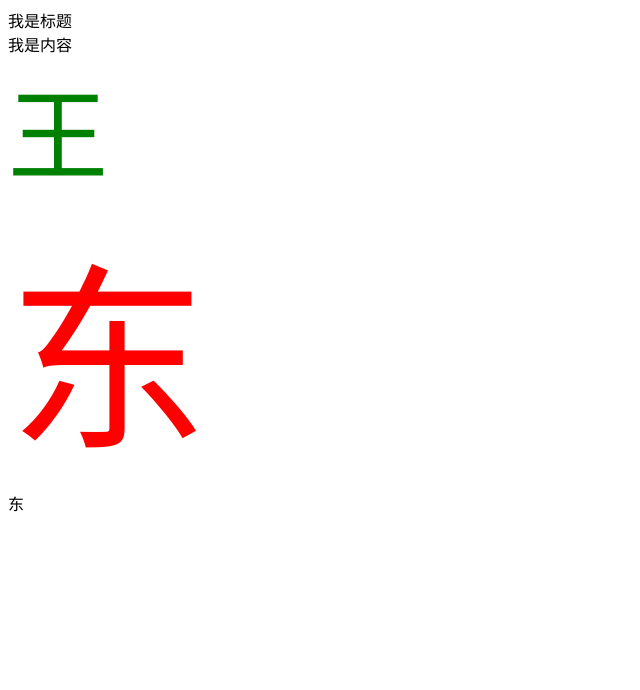
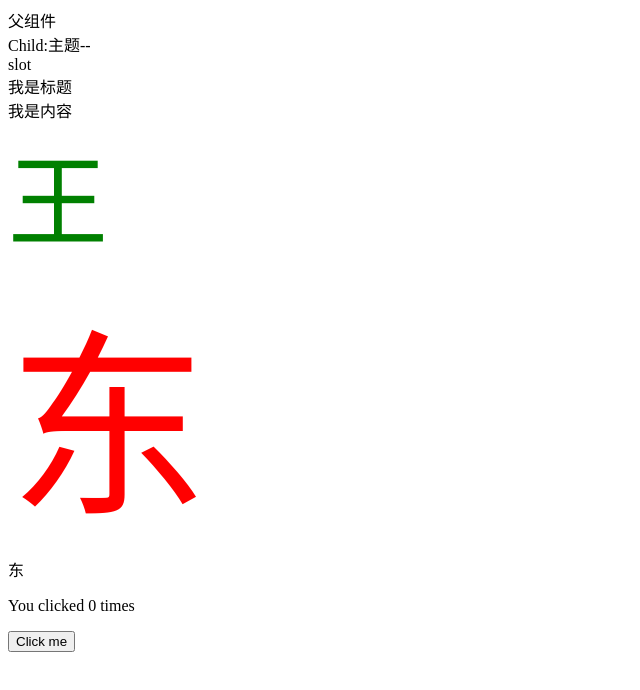
Before and after one commit to w615/learnReact, a React (Create React App) app: page / in a window 1280 px wide. Shown: the top 690 px of the page, without its empty margins (0-640 px from the left). Built offline with nearby package versions, Linux system fonts and the light colour scheme.

Commit message:
react props

```diff
--- /dev/null
+++ b/src/DataMouted.jsx
@@ -0,0 +1,16 @@
+import React ,{Component} from 'react'
+import DataChild from './components/DataChild'
+
+class DataMount extends Component{
+  render(){
+    return(
+      <>
+      <div>父组件</div>
+      <DataChild title="主题">
+        <div>slot</div>
+      </DataChild>
+      </>
+    )
+  }
+}
+export default DataMount
--- a/src/clsaaStyle.js
+++ b/src/clsaaStyle.js
@@ -1,4 +1,4 @@
-import React,{Component} from 'react';
+import React,{Component,useState} from 'react';
 import classNames from 'classnames/bind';
 import DivContainer  from  './styleCss.js';
 import styles from './style.css';
@@ -8,8 +8,21 @@ let cx = classNames.bind(styles);
 // const styles = {
 //   color:'red',
 //   fontSize:'100px'
-// }
-class ClassStyle extends Component {
+
+function Example() {
+  // 声明一个新的叫做 “count” 的 state 变量
+  const [count, setCount] = useState(0);
+
+  return (
+    <div>
+      <p>You clicked {count} times</p>
+      <button onClick={() => setCount(count + 1)}>
+        Click me
+      </button>
+    </div>
+  );
+}
+ class ClassStyle extends Component {
   render () {
     // js逻辑
     let className = cx({
@@ -21,10 +34,13 @@ class ClassStyle extends Component {
       <>
        <div className={className}>王</div>
        <DivContainer>东</DivContainer>
-
         <div>东</div>
         </>
     )
   }
 }
-export default ClassStyle
+export  {
+  Example,
+  ClassStyle
+
+}
--- /dev/null
+++ b/src/components/DataChild.jsx
@@ -0,0 +1,30 @@
+import React ,{Component} from 'react'
+// 类组件
+// class DataChild extends Component{
+//   // 静态属性
+//   // static defaultProps = {
+//   //   title:"default value "
+//   // }
+//   render(){
+//     return(
+//       <>
+//       <div>子组件:{this.props.title}</div>
+
+//       </>
+//     )
+//   }
+// }
+// DataChild.defaultProps ={
+//   title:"default value "
+// }
+// 函数式组件  无状态组件
+export default (props)=>{
+  return(
+    <>
+    <div>Child:{props.title}--{props.name}</div>
+    {props.children}
+    </>
+  )
+}
+
+// export default DataChild
--- a/src/index.js
+++ b/src/index.js
@@ -1,7 +1,9 @@
 import React from 'react'
 import ReactDOM  from 'react-dom'
 
-import ClassCss from './clsaaStyle'
+import { Example,ClassStyle} from './clsaaStyle'
+import DataMount from './DataMouted'
+
 // import App from './app'
 // const app =<div>nihao </div>
 // 函数式组件
@@ -39,9 +41,11 @@ ReactDOM.render(
   // <App title=' is so beautiful'></App>,
   // <App/>,
   <>
+  <DataMount></DataMount>
   <Title></Title>
   <Article></Article>
-  <ClassCss></ClassCss>
+  <ClassStyle></ClassStyle>
+  <Example></Example>
   </>,
   document.querySelector('#root')
 )
```
